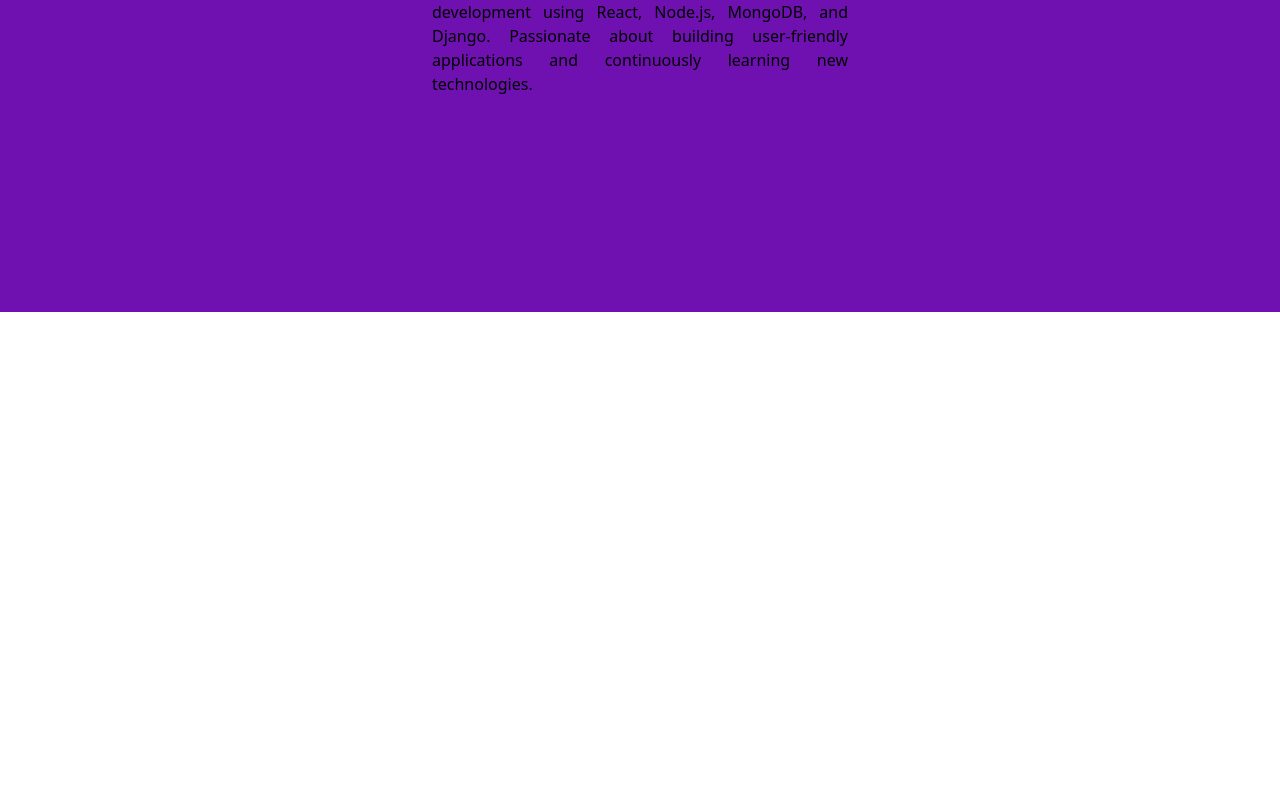
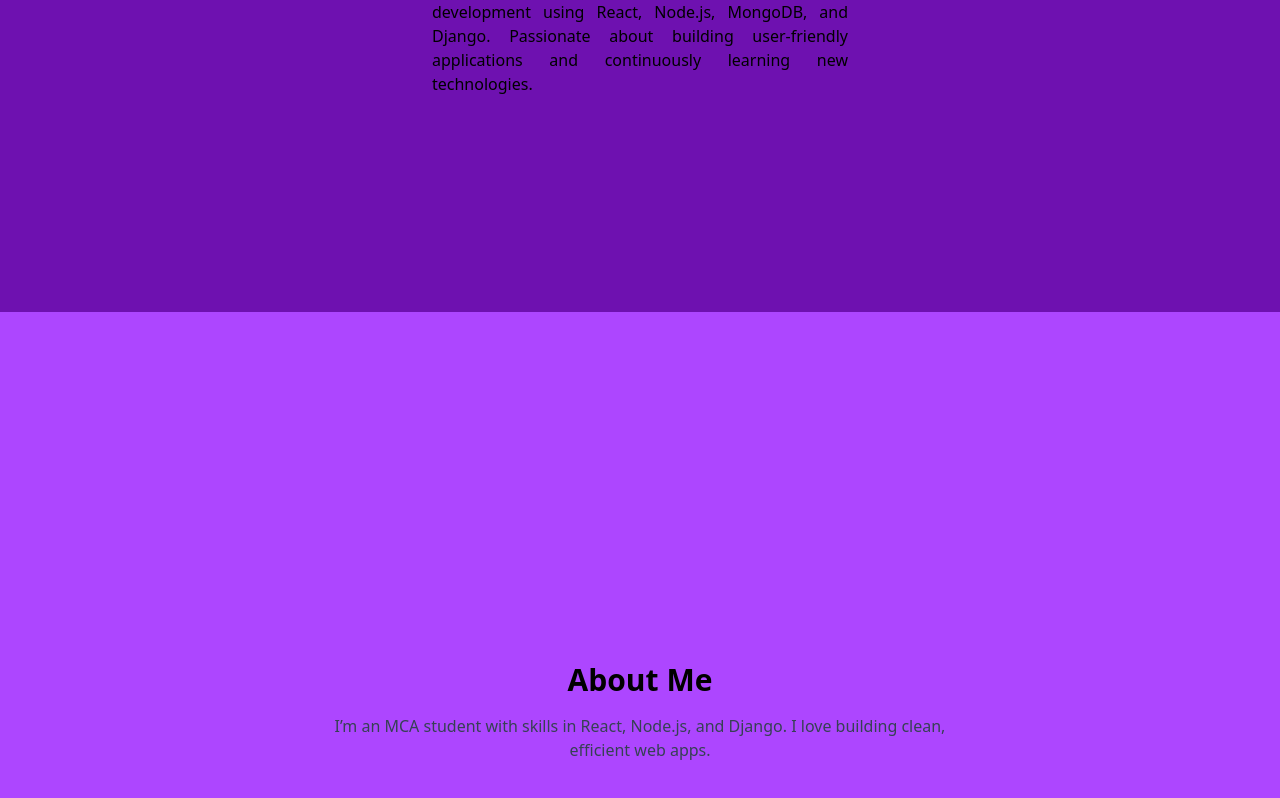
Before and after one commit to parvathy111/Personal_portfolio, a React (Vite) app: page / in a window 1280 px wide. Shown: the part 552-1350 px from the top of the page. Before the commit the page ends 864 px from the top, so only its background shows below. Built offline with nearby package versions, Linux system fonts and the light colour scheme.

Commit message:
Add about page

```diff
--- a/src/App.jsx
+++ b/src/App.jsx
@@ -1,6 +1,7 @@
 import React from 'react'
 import Header from './components/header'
 import Home from './pages/Home'
+import About from './pages/About'
 import  './index.css'
 
 
@@ -11,6 +12,7 @@ const App = () => {
     <Header/>
     <main className="scroll-smooth">
         <section id="home"><Home /></section>
+        <section id="about"><About/></section>
     </main>
     </>
   )
--- /dev/null
+++ b/src/pages/About.jsx
@@ -0,0 +1,12 @@
+import React from 'react'
+
+const About = () => {
+  return (
+    <div className='min-h-screen flex flex-col justify-center items-center px-4 bg-purple-500'>
+        <h2 className='text-3xl font-bold mb-4'>About Me</h2>
+        <p className='max-w-2xl text-center text-gray-700'>I’m an MCA student with skills in React, Node.js, and Django. I love building clean, efficient web apps.</p>
+    </div>
+  )
+}
+
+export default About
```
